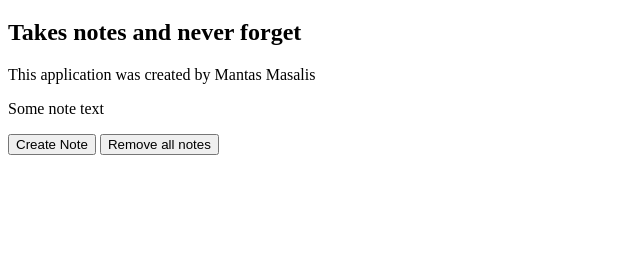
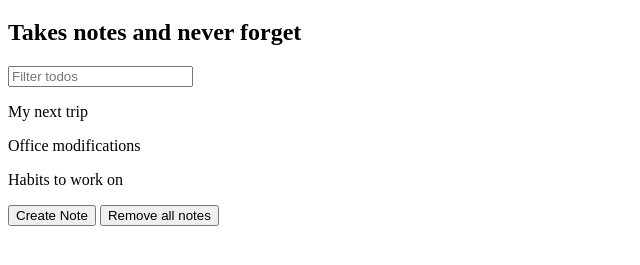
Before and after one commit to masalism/Modern-JavaScript-bootcamp, a plain HTML site: page notes-app/index.html in a window 1280 px wide. Shown: the part 61-326 px from the top of the page, without its empty margins (0-640 px from the left). Drawn offline with Linux system fonts and the light colour scheme.

Commit message:
rendering notes

```diff
--- a/notes-app/index.html
+++ b/notes-app/index.html
@@ -11,8 +11,10 @@
 <body>
     <h1>Notes App</h1>
     <h2>Takes notes and never forget</h2>
-    <p class="note">This application was created by Mantas Masalis</p>
-    <p class="note">Some note text</p>
+    <input type="text" name="" id="search-text" placeholder="Filter todos">
+    <div id="notes">
+
+    </div>
     <button id="create-note">Create Note</button>
     <button id="remove-all">Remove all notes</button>
 
--- a/notes-app/notes-app.js
+++ b/notes-app/notes-app.js
@@ -9,6 +9,26 @@ const notes = [{
     body: 'Exercise. Eating a bit better'
 }]
 
+const filters = {
+    searchText: ''
+}
+
+const renderNotes = function(notes, filters) {
+    const filteredNotes = notes.filter(function(note) {
+        return note.title.toLowerCase().includes(filters.searchText.toLowerCase())
+    })
+
+    document.querySelector('#notes').innerHTML = ''
+
+    filteredNotes.forEach (function(note){
+        const noteEl = document.createElement('p')
+        noteEl.textContent = note.title
+        document.querySelector('#notes').appendChild(noteEl)
+    })
+}
+
+renderNotes(notes, filters)
+
 document.querySelector('#create-note').addEventListener('click', function(e) {
     e.target.textContent = 'The button was clicked'
 })
@@ -19,6 +39,10 @@ document.querySelector('#remove-all').addEventListener('click', function(e) {
     })
 })
 
+document.querySelector('#search-text').addEventListener('input', function(e) {
+    filters.searchText = e.target.value
+    renderNotes(notes, filters)
+})
 
 
 // // DOM - document object model
--- a/todo-app/todo-app.js
+++ b/todo-app/todo-app.js
@@ -29,10 +29,15 @@ todos.forEach(function(todo) {
     document.querySelector('body').appendChild(p)
 })
 
+// Listen for new todo creation
 document.querySelector('#add-todo').addEventListener('click', function(e) {
     console.log('button was clicked')
 })
 
+//Listen for todo text change
+document.querySelector('#new-todo-text').addEventListener('input', function(e) {
+    console.log(e.target.value)
+})
 
 // const paragraphs = document.querySelectorAll('p')
 
```
Also changed, not shown: todo-app/index.html (+1 -0 lines).
